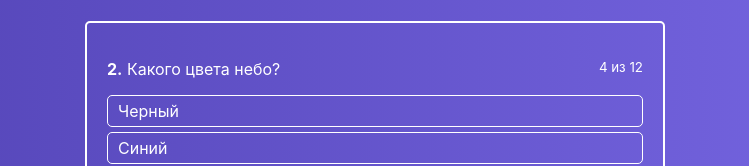
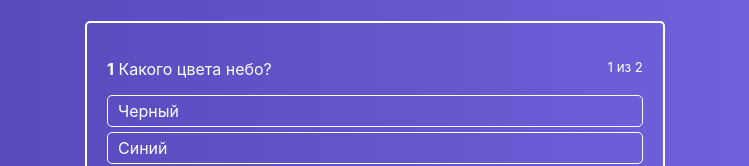
Before and after one commit to Denwa799/reactQuiz, a React app: page / in a window 1280 px wide. Shown: the part 161-327 px from the top of the page, without its empty margins (265-1014 px from the left). Built offline with nearby package versions, Linux system fonts and the light colour scheme.

Commit message:
Add change questions

```diff
--- a/src/components/ActiveQuiz/ActiveQuiz.js
+++ b/src/components/ActiveQuiz/ActiveQuiz.js
@@ -6,11 +6,11 @@
     <div className={classes.ActiveQuiz}>
         <p className={classes.Questuon}>
             <span>
-                <strong>2.</strong>&nbsp;
+                <strong>{props.answerNumber}</strong>&nbsp;
                 {props.question}
             </span>
 
-            <small>4 из 12</small>
+            <small>{props.answerNumber} из {props.quizLength}</small>
         </p>
         <AnswersList
             answers={props.answers}
--- a/src/containers/Quiz/Quiz.js
+++ b/src/containers/Quiz/Quiz.js
@@ -4,22 +4,37 @@
 
 class Quiz extends Component {
     state = {
+        activeQuestion: 0,
         quiz: [
             {
                 question: 'Какого цвета небо?',
                 rightAnswerId: 2,
+                id: 1,
                 answers: [
                     {text: 'Черный', id: 1},
                     {text: 'Синий', id: 2},
                     {text: 'Красный', id: 3},
                     {text: 'Зеленый', id: 4},
                 ]
+            },
+            {
+                question: 'В каком году основали Санкт-Петербург?',
+                rightAnswerId: 2,
+                id: 3,
+                answers: [
+                    {text: '1700', id: 1},
+                    {text: '1702', id: 2},
+                    {text: '1703', id: 3},
+                    {text: '1803', id: 4},
+                ]
             }
         ]
     }
 
     onAnswerClickHandler = answerId => {
-        alert(answerId)
+        this.setState({
+            activeQuestion: this.state.activeQuestion + 1
+        })
     }
 
     render() {
@@ -28,9 +43,11 @@
                 <div className={classes.QuizWrapper}>
                     <h1>Ответьте на все вопросы</h1>
                     <ActiveQuiz
-                        answers={this.state.quiz[0].answers}
-                        question={this.state.quiz[0].question}
+                        answers={this.state.quiz[this.state.activeQuestion].answers}
+                        question={this.state.quiz[this.state.activeQuestion].question}
                         onAnswerClick={this.onAnswerClickHandler}
+                        quizLength={this.state.quiz.length}
+                        answerNumber={this.state.activeQuestion + 1}
                     />
                 </div>
             </div>
```
